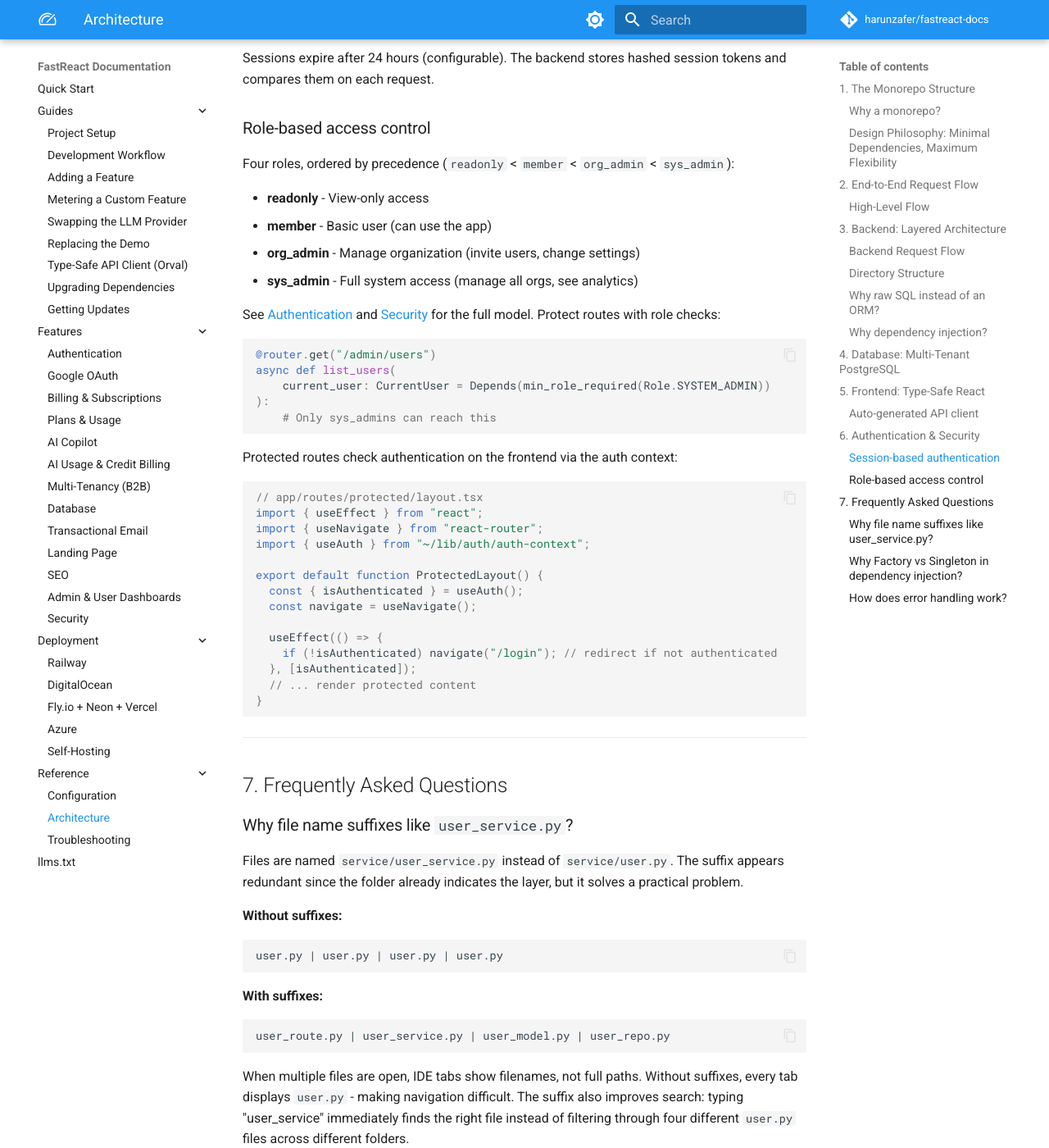
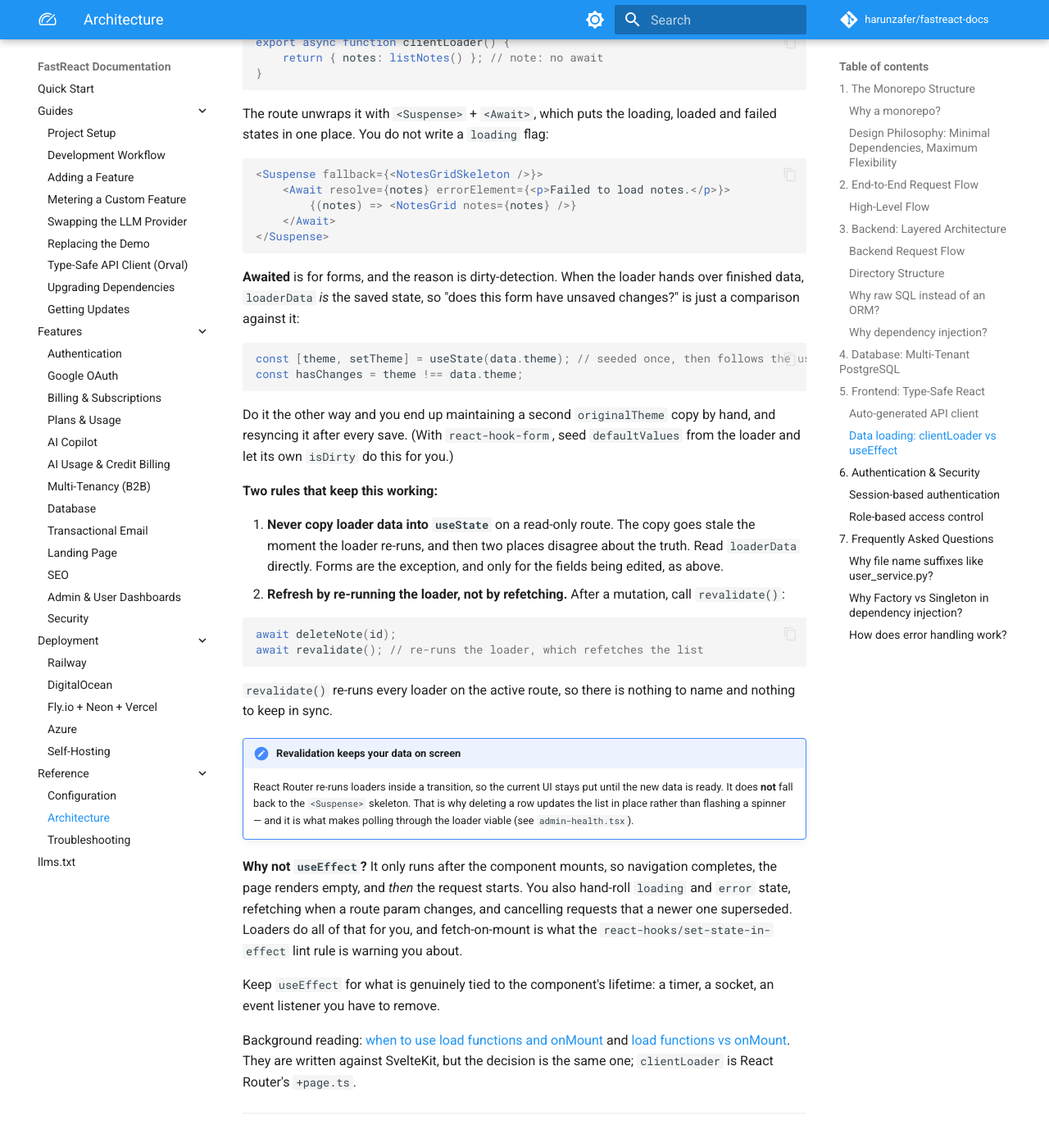
Before and after one commit to harunzafer/fastreact-docs, an MkDocs documentation site: the page built from docs/reference/architecture.md, in a window 1280 px wide and 1400 px high, scrolled down 6236 px. Shown: the whole window at 82% size. Built offline with MkDocs 1.6.1 and Material for MkDocs 9.7.7, drawn with Linux system fonts in a browser that asks for light colours; comment, search, counter and statistics services are not loaded; some of the changed text lies outside the part shown.

Commit message:
docs: add the frontend data-loading rules to the architecture reference
Records the decision so it does not get re-derived: routes load in a
clientLoader, streamed for lists and dashboards, awaited for forms, with
useEffect kept for lifecycle work like polling. Names the file to copy in
each case, explains that revalidation keeps rendered data on screen (which
is why deleting a row does not flash a skeleton, and why polling through
the loader works), and links the two posts the decision came from.

````diff
--- a/docs/reference/architecture.md
+++ b/docs/reference/architecture.md
@@ -208,6 +208,67 @@ app/
 
 The frontend's TypeScript API client is generated from the backend's OpenAPI spec, so a backend change surfaces as a compile-time error in the frontend. See **[Type-Safe API Client (Orval)](../guides/orval.md)**.
 
+### Data loading: `clientLoader` vs `useEffect`
+
+Routes fetch their data in a **`clientLoader`**, not in a `useEffect`. The loader starts as soon as you navigate, so the page appears immediately instead of mounting empty and then filling itself in.
+
+There are two flavours, and one exception.
+
+| Route type | Pattern | Example to copy |
+|---|---|---|
+| Lists, tables, dashboards, detail views | `clientLoader`, **streamed** (return the promise, do not `await` it) | `routes/protected/notes.tsx` |
+| Editable forms | `clientLoader`, **awaited** (return the finished data) | `routes/protected/settings.tsx` |
+| Polling, WebSockets, upload progress | `useEffect` in the component, with cleanup | `routes/protected/admin-health.tsx` |
+
+**Streamed** means the loader returns a promise it never awaited:
+
+```ts
+export async function clientLoader() {
+	return { notes: listNotes() }; // note: no await
+}
+```
+
+The route unwraps it with `<Suspense>` + `<Await>`, which puts the loading, loaded and failed states in one place. You do not write a `loading` flag:
+
+```tsx
+<Suspense fallback={<NotesGridSkeleton />}>
+	<Await resolve={notes} errorElement={<p>Failed to load notes.</p>}>
+		{(notes) => <NotesGrid notes={notes} />}
+	</Await>
+</Suspense>
+```
+
+**Awaited** is for forms, and the reason is dirty-detection. When the loader hands over finished data, `loaderData` *is* the saved state, so "does this form have unsaved changes?" is just a comparison against it:
+
+```ts
+const [theme, setTheme] = useState(data.theme); // seeded once, then follows the user
+const hasChanges = theme !== data.theme;
+```
+
+Do it the other way and you end up maintaining a second `originalTheme` copy by hand, and resyncing it after every save. (With `react-hook-form`, seed `defaultValues` from the loader and let its own `isDirty` do this for you.)
+
+**Two rules that keep this working:**
+
+1. **Never copy loader data into `useState`** on a read-only route. The copy goes stale the moment the loader re-runs, and then two places disagree about the truth. Read `loaderData` directly. Forms are the exception, and only for the fields being edited, as above.
+2. **Refresh by re-running the loader, not by refetching.** After a mutation, call `revalidate()`:
+
+```ts
+await deleteNote(id);
+await revalidate(); // re-runs the loader, which refetches the list
+```
+
+`revalidate()` re-runs every loader on the active route, so there is nothing to name and nothing to keep in sync.
+
+!!! note "Revalidation keeps your data on screen"
+
+    React Router re-runs loaders inside a transition, so the current UI stays put until the new data is ready. It does **not** fall back to the `<Suspense>` skeleton. That is why deleting a row updates the list in place rather than flashing a spinner — and it is what makes polling through the loader viable (see `admin-health.tsx`).
+
+**Why not `useEffect`?** It only runs after the component mounts, so navigation completes, the page renders empty, and *then* the request starts. You also hand-roll `loading` and `error` state, refetching when a route param changes, and cancelling requests that a newer one superseded. Loaders do all of that for you, and fetch-on-mount is what the `react-hooks/set-state-in-effect` lint rule is warning you about.
+
+Keep `useEffect` for what is genuinely tied to the component's lifetime: a timer, a socket, an event listener you have to remove.
+
+Background reading: [when to use load functions and onMount](https://turtledev.io/blog/sveltekit-spa-when-to-use-load-functions-and-onmount) and [load functions vs onMount](https://turtledev.io/blog/sveltekit-spa-load-functions-vs-onmount). They are written against SvelteKit, but the decision is the same one; `clientLoader` is React Router's `+page.ts`.
+
 ---
 
 ## 6. Authentication & Security
--- a/mkdocs.yml
+++ b/mkdocs.yml
@@ -103,7 +103,7 @@ plugins:
           - deployment/self-hosting.md: Self-host the whole stack with Docker Compose.
         Reference:
           - reference/configuration.md: Backend FS_ environment variables, environments, CORS, and cron.
-          - reference/architecture.md: Monorepo structure, layered backend, DI, request flow.
+          - reference/architecture.md: Monorepo structure, layered backend, DI, request flow, frontend data loading.
           - reference/troubleshooting.md: Common issues and fixes.
 
 # Extensions
````
